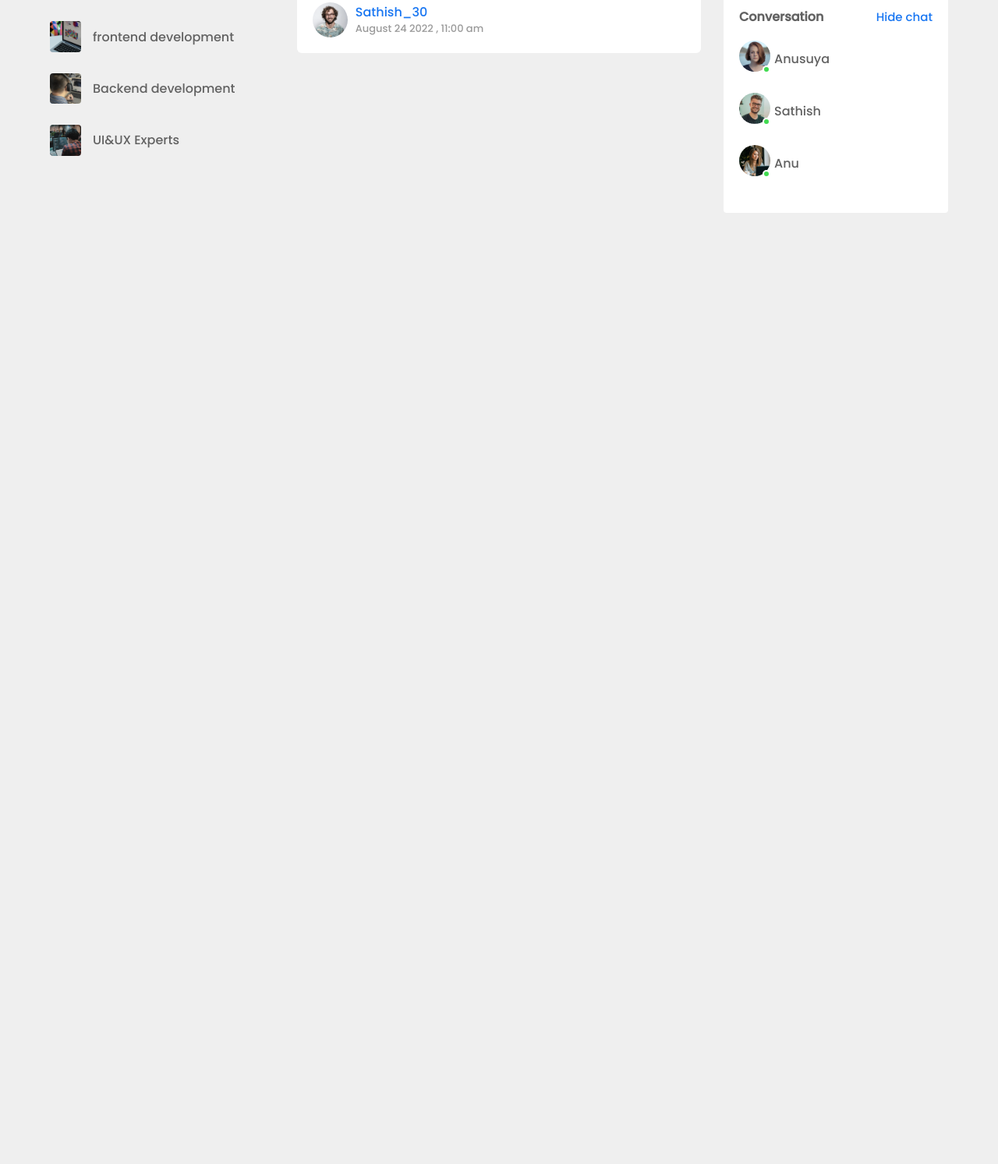
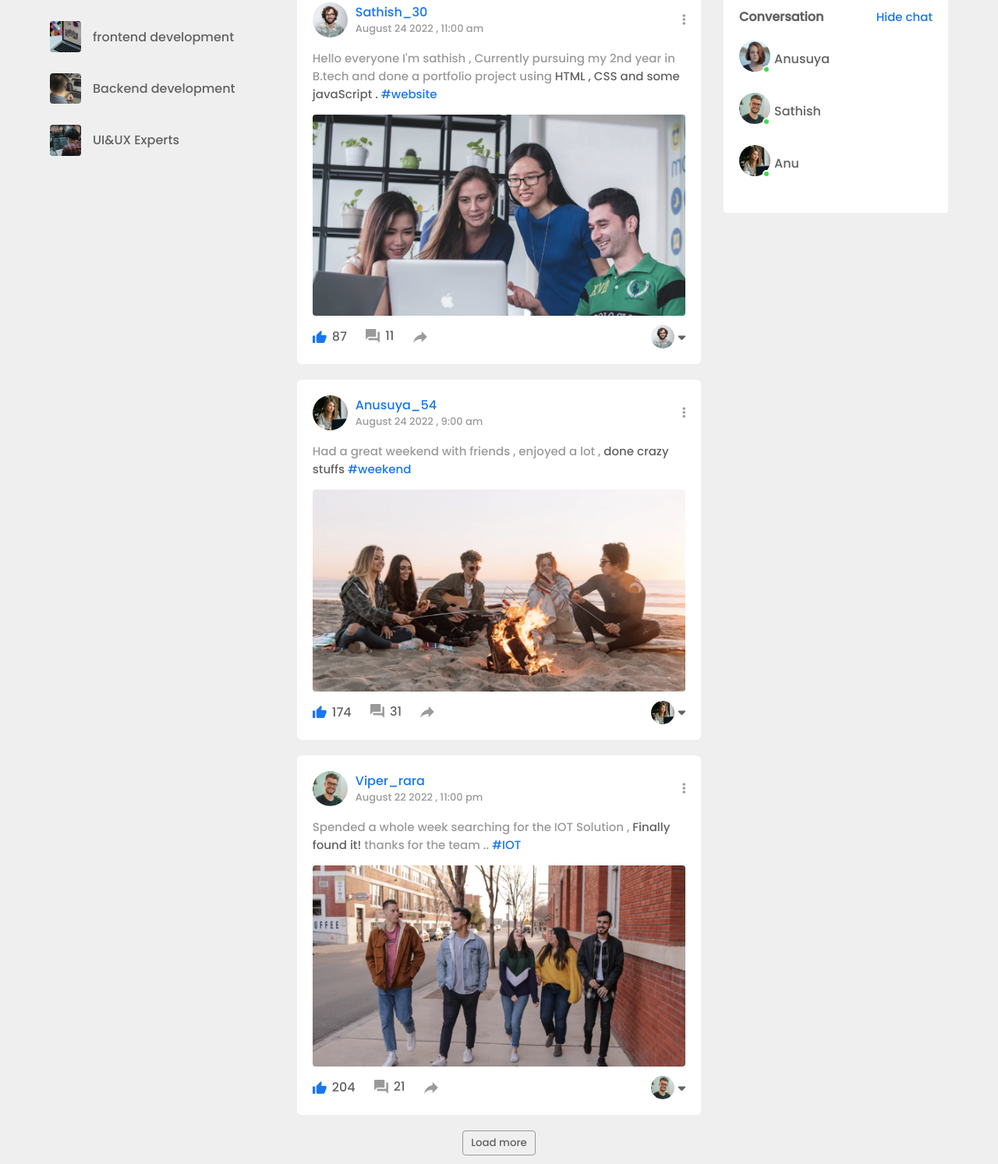
Before and after one commit to Sathish-30/SocialBook, a plain HTML site: page index.html in a window 1280 px wide. Shown: the part 506-1999 px from the top of the page at 78% size. Before the commit the page ends 800 px from the top, so only its background shows below. Drawn offline with Linux system fonts and the light colour scheme.

Commit message:
File updated
The Html file and CSS file has been updated and added

```diff
--- a/index.html
+++ b/index.html
@@ -113,16 +113,110 @@
           </div>
         </div>
         <div class="post-container">
-          <div class="user-profile">
-            <img src="images/profile-pic.png" alt="" />
-            <div>
-              <p>Sathish_30</p>
-              <span>August 24 2022 , 11:00 am </span>
+          <div class="post-row">
+            <div class="user-profile">
+              <img src="images/profile-pic.png" alt="" />
+              <div>
+                <p>Sathish_30</p>
+                <span>August 24 2022 , 11:00 am </span>
+              </div>
+            </div>
+            <a href="#"><i class="fas fa-ellipsis-v"></i></a>
+          </div>
+
+          <p class="post-text">
+            Hello everyone I'm sathish , Currently pursuing my 2nd year in
+            B.tech and done a portfolio project using<span>
+              HTML , CSS and some javaScript .</span
+            >
+            <a href="https://sathish-30.github.io/Portfolio/">#website</a>
+          </p>
+          <img src="images/feed-image-1.png" class="post-img" alt="" />
+          <div class="post-row">
+            <div class="activity-icons">
+              <div><img src="images/like-blue.png" alt="" />87</div>
+              <div><img src="images/comments.png" alt="" />11</div>
+              <div><img src="images/share.png" alt="" /></div>
+            </div>
+            <div class="post-profile-icon">
+              <img src="images/profile-pic.png" alt="" /><i
+                class="fa-solid fa-caret-down"
+              ></i>
             </div>
           </div>
-          <p></p>
         </div>
+
+        <!--Another post-->
+
+        <div class="post-container">
+          <div class="post-row">
+            <div class="user-profile">
+              <img src="images/member-3.png" alt="" />
+              <div>
+                <p>Anusuya_54</p>
+                <span>August 24 2022 , 9:00 am </span>
+              </div>
+            </div>
+            <a href="#"><i class="fas fa-ellipsis-v"></i></a>
+          </div>
+
+          <p class="post-text">
+            Had a great weekend with friends , enjoyed a lot ,<span>
+              done crazy stuffs</span
+            >
+            <a href="#">#weekend</a>
+          </p>
+          <img src="images/feed-image-2.png" class="post-img" alt="" />
+          <div class="post-row">
+            <div class="activity-icons">
+              <div><img src="images/like-blue.png" alt="" />174</div>
+              <div><img src="images/comments.png" alt="" />31</div>
+              <div><img src="images/share.png" alt="" /></div>
+            </div>
+            <div class="post-profile-icon">
+              <img src="images/member-3.png" alt="" /><i
+                class="fa-solid fa-caret-down"
+              ></i>
+            </div>
+          </div>
+        </div>
+        <!--Another post-->
+        <div class="post-container">
+          <div class="post-row">
+            <div class="user-profile">
+              <img src="images/member-2.png" alt="" />
+              <div>
+                <p>Viper_rara</p>
+                <span>August 22 2022 , 11:00 pm </span>
+              </div>
+            </div>
+            <a href="#"><i class="fas fa-ellipsis-v"></i></a>
+          </div>
+
+          <p class="post-text">
+            Spended a whole week searching for the IOT Solution ,<span>
+              Finally found it!</span
+            >
+            thanks for the team ..
+            <a href="#">#IOT</a>
+          </p>
+          <img src="images/feed-image-3.png" class="post-img" alt="" />
+          <div class="post-row">
+            <div class="activity-icons">
+              <div><img src="images/like-blue.png" alt="" />204</div>
+              <div><img src="images/comments.png" alt="" />21</div>
+              <div><img src="images/share.png" alt="" /></div>
+            </div>
+            <div class="post-profile-icon">
+              <img src="images/member-2.png" alt="" /><i
+                class="fa-solid fa-caret-down"
+              ></i>
+            </div>
+          </div>
+        </div>
+        <button type="button" class="load-btn">Load more</button>
       </div>
+
       <!--Right Side-Bar-->
       <div class="right-sidebar">
         <div class="sidebar-title">
--- a/main.css
+++ b/main.css
@@ -364,3 +364,62 @@ nav {
   font-size: 13px;
   color: #9a9a9a;
 }
+.post-text {
+  color: #9a9a9a;
+  margin: 15px 0;
+  font-size: 15px;
+}
+.post-text span {
+  color: #626262;
+  font-weight: 500;
+}
+
+.post-text a {
+  color: #1876f2;
+  text-decoration: none;
+}
+
+.post-img {
+  width: 100%;
+  border-radius: 4px;
+  margin-bottom: 5px;
+}
+.post-row {
+  display: flex;
+  align-items: center;
+  justify-content: space-between;
+}
+.activity-icons div img {
+  width: 18px;
+  margin-right: 7px;
+}
+.activity-icons div {
+  display: inline-flex;
+  align-items: center;
+  margin-right: 20px;
+}
+.post-profile-icon {
+  display: flex;
+  align-items: center;
+}
+.post-profile-icon img {
+  width: 30px;
+  border-radius: 50%;
+  margin-right: 5px;
+}
+.post-profile-icon i {
+  font-size: 15px;
+}
+.post-row a {
+  color: #9a9a9a;
+}
+.load-btn {
+  display: block;
+  margin: auto;
+  cursor: pointer;
+  padding: 5px 10px;
+  border: 1px solid #9a9a9a;
+  color: #626262;
+  background: transparent;
+  border-radius: 4px;
+}
```
